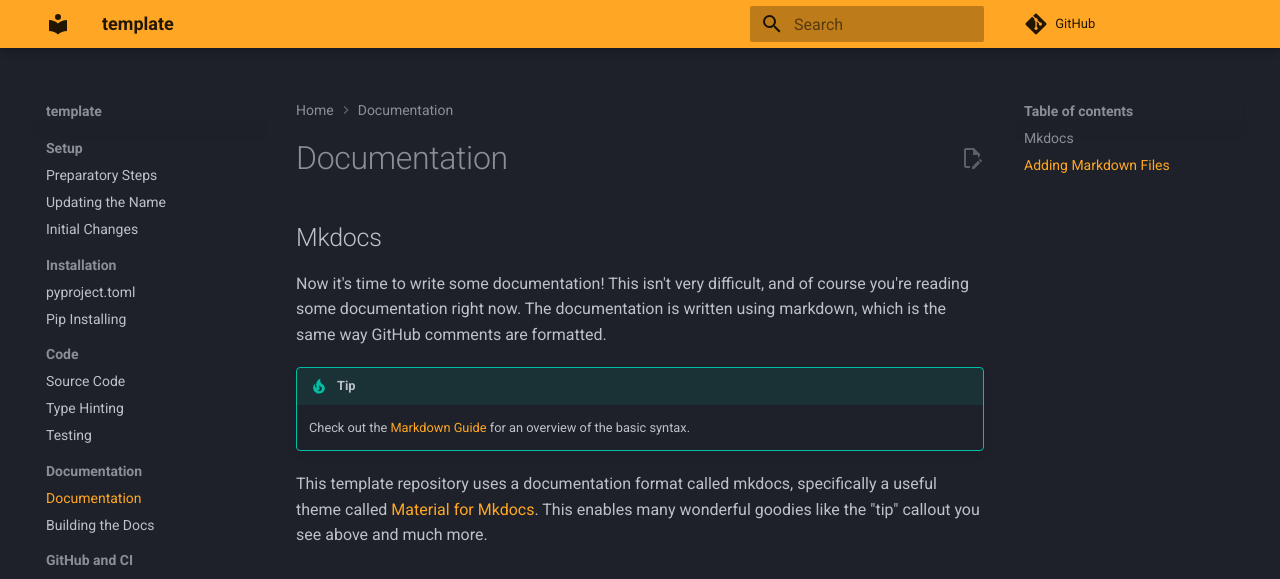
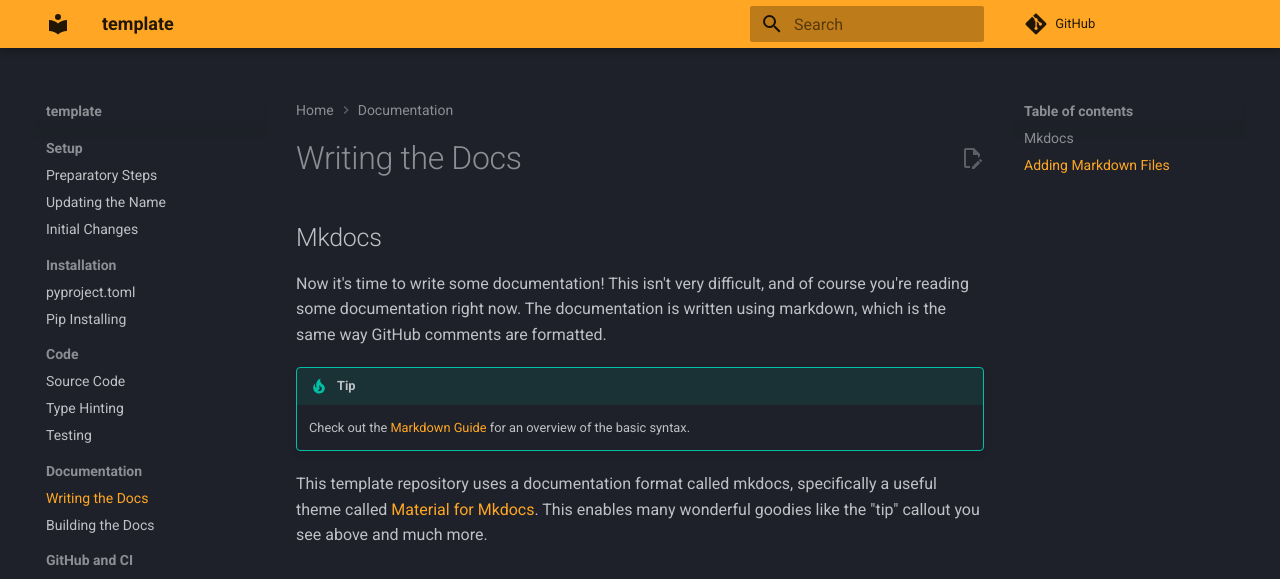
Before and after one commit to Quantum-Accelerators/template, an MkDocs documentation site: the page built from docs/example_docs/mkdocs/docs.md, in a window 1280 px wide and 1052 px high. Shown: the top 579 px of the window. Built offline with MkDocs 1.6.1 and Material for MkDocs 9.7.7, drawn with Linux system fonts in a browser that asks for light colours; plug-ins that fetch from the network failed and are left out; comment, search, counter and statistics services are not loaded.

Commit message:
Update docs.md

```diff
--- a/docs/example_docs/mkdocs/docs.md
+++ b/docs/example_docs/mkdocs/docs.md
@@ -1,4 +1,4 @@
-# Documentation
+# Writing the Docs
 
 ## Mkdocs
 
```
